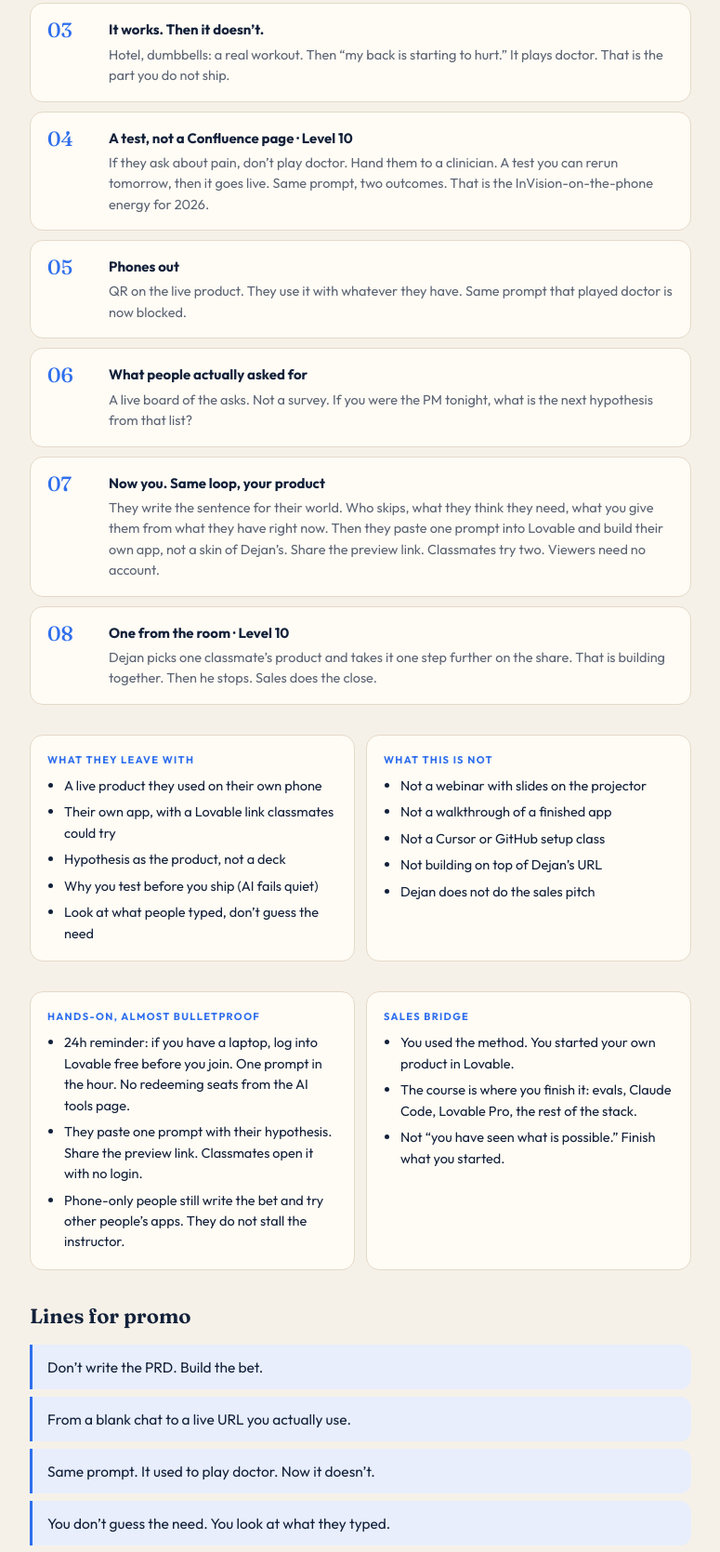
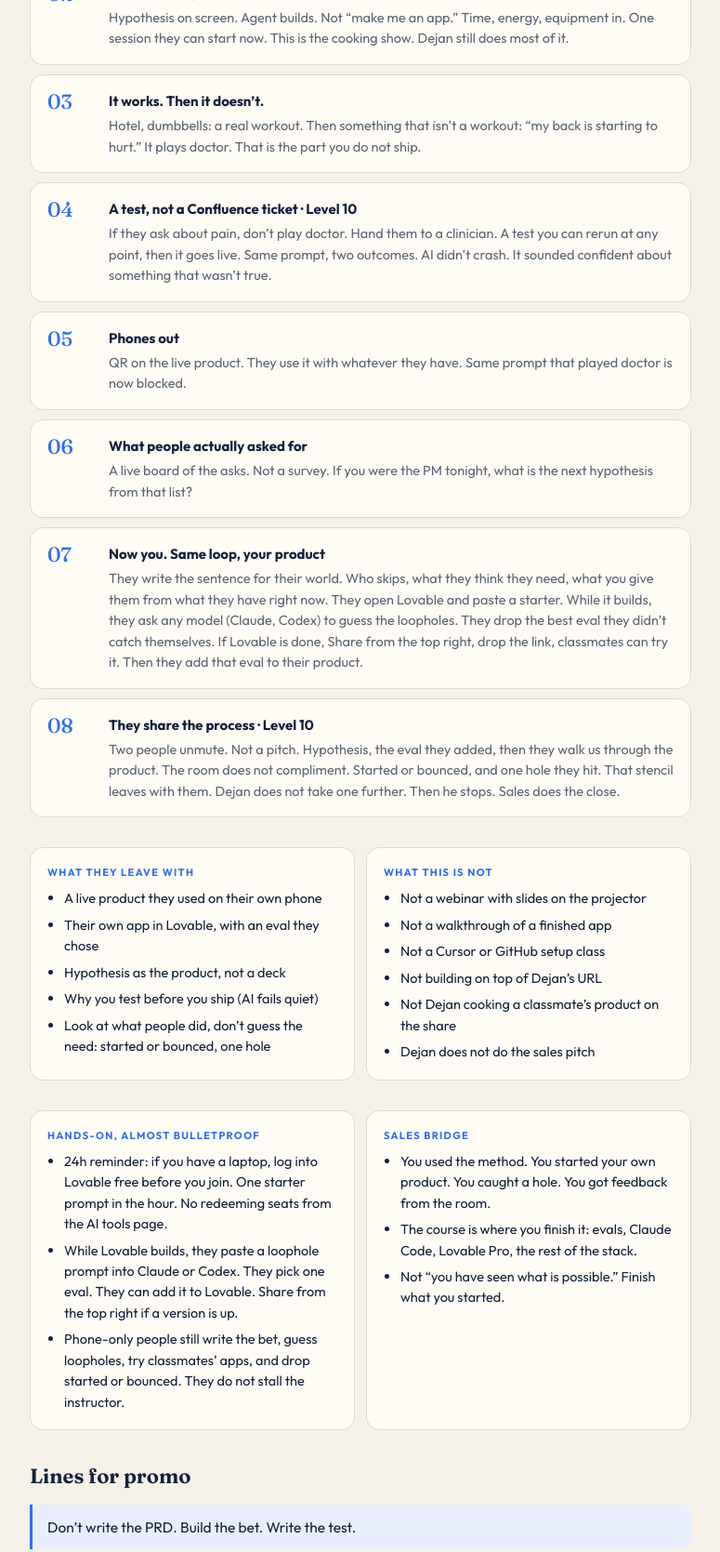
Before and after one commit to DJN-KRS-2709/talk-tracks, a plain HTML site: page masterclass-week1.html in a window 1280 px wide. Shown: the part 957-2626 px from the top of the page at 93% size, without its empty margins (252-1027 px from the left). Drawn offline with Linux system fonts and the light colour scheme.

Commit message:
Retune the Week 1 one-pager to the process lock: they catch a hole, walk it, and take feedback. Dejan does not cook one of theirs.
Co-authored-by: Cursor <cursoragent@cursor.com>

```diff
--- a/masterclass-week1.html
+++ b/masterclass-week1.html
@@ -137,13 +137,13 @@
   <div class="page">
     <div class="eyebrow">Free Masterclass · Week 1 · 60 minutes</div>
     <h1>From a blank chat to a product they use. Then they cook their own.</h1>
-    <p class="lede">No slide deck. Dejan live-builds in front of the room. They try it on their phones. Then they write their own bet, build their own product in Lovable, and drop a link classmates can open. Sales takes the close.</p>
+    <p class="lede">No slide deck. Dejan live-builds in front of the room. They try it on their phones. Then they steal the method: write their own bet, build in Lovable, catch a hole, walk the process, and take feedback from the room. Sales takes the close.</p>
 
     <div class="tldr">
       <div class="k">TLDR</div>
       <p>They watch a blank chat turn into a live product they can try. Hypothesis in, session out. Then we catch the thing AI does quietly (it starts playing doctor), put a test on it, and ship that. The room scans a QR, uses the app, and we look at what they actually typed.</p>
-      <p>Then they steal the method. Same sentence, their world. They paste it into Lovable (free, on our stack). They get their own preview link. Classmates tap it. Dejan takes one from the room one step further on the share.</p>
-      <p>Promise of the hour: you watch a hypothesis become a live product you use on your phone, then you cook your own and leave with a link someone else can open.</p>
+      <p>Then they steal the method. Same sentence, their world. They paste a starter into Lovable. While it builds, they ask Claude or Codex to guess the loopholes. They pick the eval they didn’t catch, put it on their product, and walk the process: hypothesis, eval, then the product. The room says whether they started or bounced, and the hole they hit. Dejan does not cook one of theirs.</p>
+      <p>Promise of the hour: you watch a hypothesis become a live product you use on your phone, then you cook your own, catch a hole, and leave with feedback from other people. That is the loop.</p>
     </div>
 
     <h2>Shape of the hour</h2>
@@ -166,14 +166,14 @@
         <div class="n">03</div>
         <div>
           <h3>It works. Then it doesn’t.</h3>
-          <p>Hotel, dumbbells: a real workout. Then “my back is starting to hurt.” It plays doctor. That is the part you do not ship.</p>
+          <p>Hotel, dumbbells: a real workout. Then something that isn’t a workout: “my back is starting to hurt.” It plays doctor. That is the part you do not ship.</p>
         </div>
       </div>
       <div class="beat">
         <div class="n">04</div>
         <div>
-          <h3>A test, not a Confluence page · Level 10</h3>
-          <p>If they ask about pain, don’t play doctor. Hand them to a clinician. A test you can rerun tomorrow, then it goes live. Same prompt, two outcomes. That is the InVision-on-the-phone energy for 2026.</p>
+          <h3>A test, not a Confluence ticket · Level 10</h3>
+          <p>If they ask about pain, don’t play doctor. Hand them to a clinician. A test you can rerun at any point, then it goes live. Same prompt, two outcomes. AI didn’t crash. It sounded confident about something that wasn’t true.</p>
         </div>
       </div>
       <div class="beat">
@@ -194,14 +194,14 @@
         <div class="n">07</div>
         <div>
           <h3>Now you. Same loop, your product</h3>
-          <p>They write the sentence for their world. Who skips, what they think they need, what you give them from what they have right now. Then they paste one prompt into Lovable and build their own app, not a skin of Dejan’s. Share the preview link. Classmates try two. Viewers need no account.</p>
+          <p>They write the sentence for their world. Who skips, what they think they need, what you give them from what they have right now. They open Lovable and paste a starter. While it builds, they ask any model (Claude, Codex) to guess the loopholes. They drop the best eval they didn’t catch themselves. If Lovable is done, Share from the top right, drop the link, classmates can try it. Then they add that eval to their product.</p>
         </div>
       </div>
       <div class="beat">
         <div class="n">08</div>
         <div>
-          <h3>One from the room · Level 10</h3>
-          <p>Dejan picks one classmate’s product and takes it one step further on the share. That is building together. Then he stops. Sales does the close.</p>
+          <h3>They share the process · Level 10</h3>
+          <p>Two people unmute. Not a pitch. Hypothesis, the eval they added, then they walk us through the product. The room does not compliment. Started or bounced, and one hole they hit. That stencil leaves with them. Dejan does not take one further. Then he stops. Sales does the close.</p>
         </div>
       </div>
     </div>
@@ -211,10 +211,10 @@
         <h3>What they leave with</h3>
         <ul>
           <li>A live product they used on their own phone</li>
-          <li>Their own app, with a Lovable link classmates could try</li>
+          <li>Their own app in Lovable, with an eval they chose</li>
           <li>Hypothesis as the product, not a deck</li>
           <li>Why you test before you ship (AI fails quiet)</li>
-          <li>Look at what people typed, don’t guess the need</li>
+          <li>Look at what people did, don’t guess the need: started or bounced, one hole</li>
         </ul>
       </div>
       <div class="card">
@@ -224,6 +224,7 @@
           <li>Not a walkthrough of a finished app</li>
           <li>Not a Cursor or GitHub setup class</li>
           <li>Not building on top of Dejan’s URL</li>
+          <li>Not Dejan cooking a classmate’s product on the share</li>
           <li>Dejan does not do the sales pitch</li>
         </ul>
       </div>
@@ -233,15 +234,15 @@
       <div class="card">
         <h3>Hands-on, almost bulletproof</h3>
         <ul>
-          <li>24h reminder: if you have a laptop, log into Lovable free before you join. One prompt in the hour. No redeeming seats from the AI tools page.</li>
-          <li>They paste one prompt with their hypothesis. Share the preview link. Classmates open it with no login.</li>
-          <li>Phone-only people still write the bet and try other people’s apps. They do not stall the instructor.</li>
+          <li>24h reminder: if you have a laptop, log into Lovable free before you join. One starter prompt in the hour. No redeeming seats from the AI tools page.</li>
+          <li>While Lovable builds, they paste a loophole prompt into Claude or Codex. They pick one eval. They can add it to Lovable. Share from the top right if a version is up.</li>
+          <li>Phone-only people still write the bet, guess loopholes, try classmates’ apps, and drop started or bounced. They do not stall the instructor.</li>
         </ul>
       </div>
       <div class="card">
         <h3>Sales bridge</h3>
         <ul>
-          <li>You used the method. You started your own product in Lovable.</li>
+          <li>You used the method. You started your own product. You caught a hole. You got feedback from the room.</li>
           <li>The course is where you finish it: evals, Claude Code, Lovable Pro, the rest of the stack.</li>
           <li>Not “you have seen what is possible.” Finish what you started.</li>
         </ul>
@@ -250,15 +251,15 @@
 
     <h2>Lines for promo</h2>
     <div class="lines">
-      <div class="line">Don’t write the PRD. Build the bet.</div>
+      <div class="line">Don’t write the PRD. Build the bet. Write the test.</div>
       <div class="line">From a blank chat to a live URL you actually use.</div>
       <div class="line">Same prompt. It used to play doctor. Now it doesn’t.</div>
-      <div class="line">You don’t guess the need. You look at what they typed.</div>
+      <div class="line">You don’t guess the need. You look at what they did.</div>
       <div class="line">Watch it cooked. Then cook yours.</div>
-      <div class="line">Same loop. Your product. Leave with a link they can open.</div>
+      <div class="line">Same loop. Your product. Catch a hole. Take the feedback with you.</div>
     </div>
 
-    <p class="note">Live Zoom, 60 minutes. Cursor on the share for the cooking show. Phones to use Dejan’s product. Laptop plus a free Lovable login (before the hour) to cook theirs. The product Dejan builds is QuickFit: one session from the time, energy, and equipment you have right now. Ads can stay generic (“watch a live build, then build your own”) and name QuickFit and Lovable on the day. First session 7 September 2026.</p>
+    <p class="note">Live Zoom, 60 minutes. Cursor on the share for the cooking show. Phones to use Dejan’s product. Laptop plus a free Lovable login (before the hour) to cook theirs. Claude or Codex on the phone while Lovable builds. The product Dejan builds is QuickFit: one session from the time, energy, and equipment you have right now. Ads can stay generic (“watch a live build, then build your own”) and name QuickFit and Lovable on the day. First session Thursday 3 September 2026.</p>
   </div>
 </body>
 </html>
```
